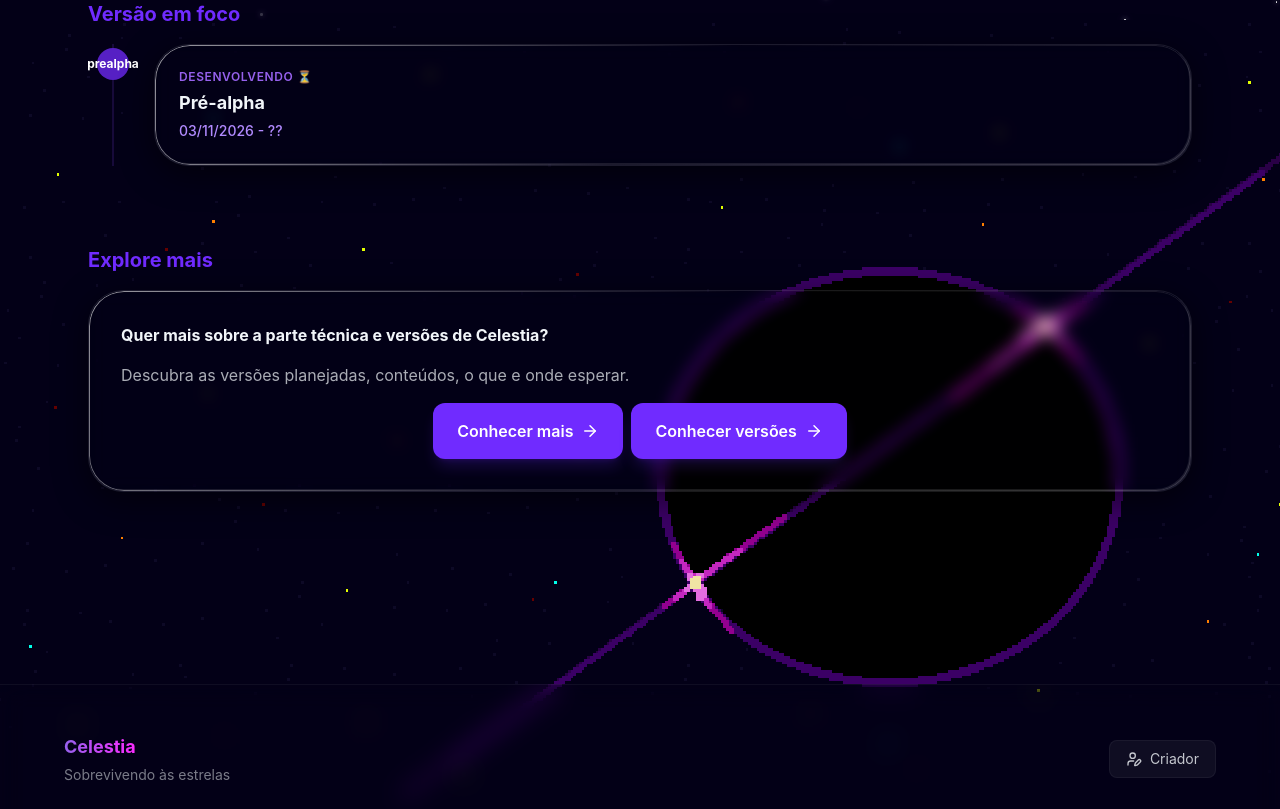
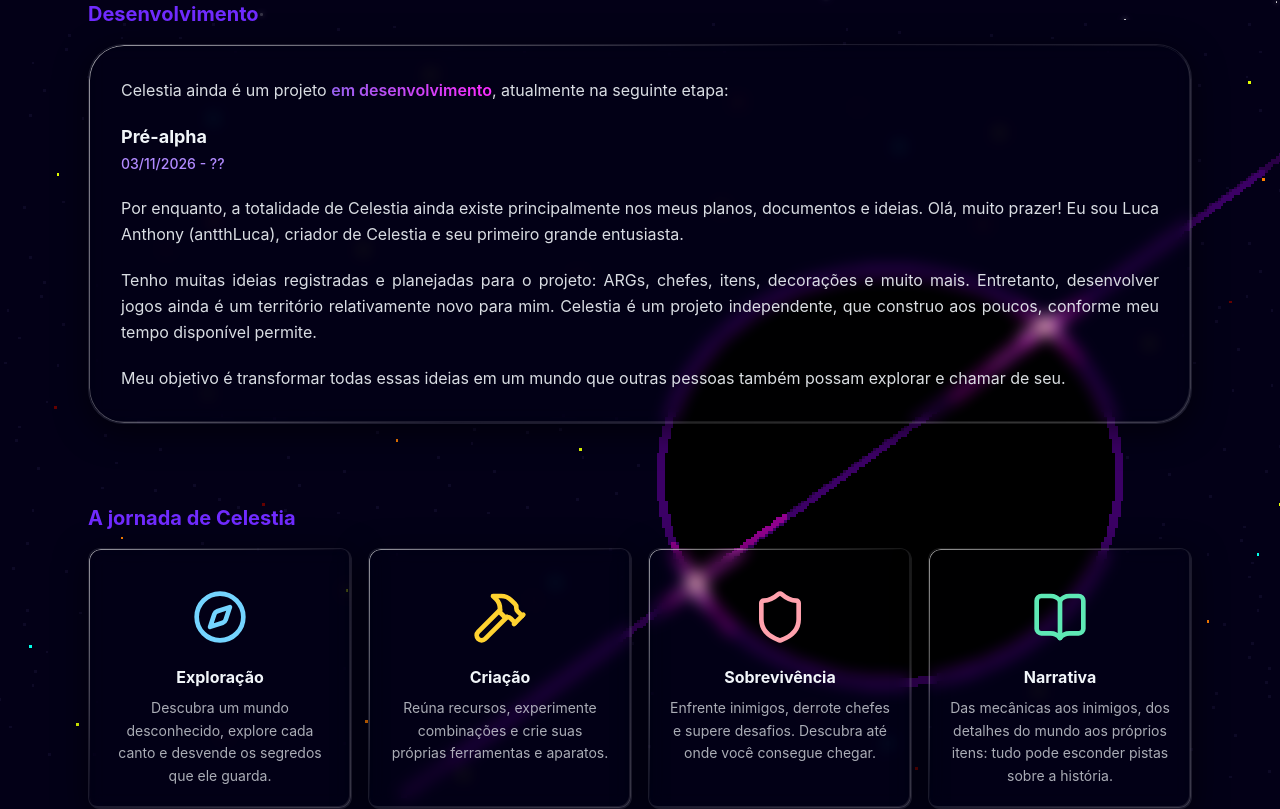
Before and after one commit to antth-Luca/celestia-pages, a React (Vite) app in the folder celestia-pages/: page / in a window 1280 px wide. Shown: the part 780-1589 px from the top of the page. Built offline with nearby package versions, Linux system fonts and the light colour scheme.

Commit message:
Ajustando a page Início

```diff
--- a/celestia-pages/src/pages/Inicio.tsx
+++ b/celestia-pages/src/pages/Inicio.tsx
@@ -1,7 +1,6 @@
 import { useEffect } from "react"
 import { CONFIG } from "../config"
-import { ArrowRight } from "lucide-react"
-import { getStatusLabel } from "../data/VersionData"
+import { ArrowRight, BookOpen, Compass, Hammer, Shield } from "lucide-react"
 import type { VersionsData } from "../data/VersionData"
 
 interface InicioProps {
@@ -15,19 +14,32 @@ export const Inicio: React.FC<InicioProps> = ({ versions }) => {
 
     const latestVersion = Object.values(versions).find(v => v.status === 2)
 
-    if (!latestVersion) {
-        return (
-            <section className="relative pb-20 px-6 max-w-6xl mx-auto">
-                <h4 className="text-xl font-bold text-brand-500 mb-4">
-                    Versão em foco
-                </h4>
-
-                <p className="text-space-tx/70">
-                    Nenhuma versão em desenvolvimento no momento.
-                </p>
-            </section>
-        );
-    }
+    const gameplayPillars = [
+        {
+            t: "Exploração",
+            d: "Descubra um mundo desconhecido, explore cada canto e desvende os segredos que ele guarda.",
+            i: Compass,
+            c: "text-sky-300"
+        },
+        {
+            t: "Criação",
+            d: "Reúna recursos, experimente combinações e crie suas próprias ferramentas e aparatos.",
+            i: Hammer,
+            c: "text-amber-300"
+        },
+        {
+            t: "Sobrevivência",
+            d: "Enfrente inimigos, derrote chefes e supere desafios. Descubra até onde você consegue chegar.",
+            i: Shield,
+            c: "text-rose-300"
+        },
+        {
+            t: "Narrativa",
+            d: "Das mecânicas aos inimigos, dos detalhes do mundo aos próprios itens: tudo pode esconder pistas sobre a história.",
+            i: BookOpen,
+            c: "text-emerald-300"
+        }
+    ]
 
     return (<>
         {/* About Section */}
@@ -45,27 +57,88 @@ export const Inicio: React.FC<InicioProps> = ({ versions }) => {
 
         {/* Focus version */}
         <section id="versoes" className="relative pb-20 px-6 max-w-6xl mx-auto">
-            <h4 className="text-xl font-bold text-brand-500 mb-4">Versão em foco</h4>
-            <div className="relative border-l-2 border-brand-800/40 ml-4 md:ml-6 flex flex-col gap-8">
+            <h4 className="text-xl font-bold text-brand-500 mb-4">Desenvolvimento</h4>
 
                 {/* Latest version */}
-                {
-                    <div key={latestVersion.name} className="relative pl-8 md:pl-10">
-                        <div className="absolute -left-[17px] top-1 bg-brand-600 text-white text-xs font-bold w-8 h-8 rounded-full flex items-center justify-center">
-                            {latestVersion.name}
-                        </div>
+                {latestVersion ? (
+                    <div className="glass-card p-6 md:p-8 flex flex-col gap-1">
+                        <p className="text-justify text-space-tx/90 leading-relaxed">
+                            Celestia ainda é um projeto <span className="text-gradient font-semibold">em desenvolvimento</span>, atualmente na seguinte etapa:
+                        </p>
 
-                        <div className="glass-card p-6 flex flex-col gap-1">
-                            <span className="text-xs font-semibold text-brand-400 uppercase tracking-wider">
-                                {getStatusLabel(latestVersion.status)}
-                            </span>
+                        <div className="mt-4">
                             <h5 className="text-lg font-bold text-space-tx">{latestVersion.title}</h5>
                             <span className="text-sm text-brand-300 font-medium">
                                 {latestVersion.period ? latestVersion.period : "?? - ??"}
                             </span>
                         </div>
+
+                        <p className="text-justify text-space-tx/90 leading-relaxed mt-4">
+                            Por enquanto, a totalidade de Celestia ainda existe principalmente nos meus planos, documentos e ideias. Olá, muito prazer! Eu sou Luca Anthony (antthLuca), criador de Celestia e seu primeiro grande entusiasta.
+                        </p>
+                        <p className="text-justify text-space-tx/90 leading-relaxed mt-4">
+                            Tenho muitas ideias registradas e planejadas para o projeto: ARGs, chefes, itens, decorações e muito mais. Entretanto, desenvolver jogos ainda é um território relativamente novo para mim. Celestia é um projeto independente, que construo aos poucos, conforme meu tempo disponível permite.
+                        </p>
+                        <p className="text-justify text-space-tx/90 leading-relaxed mt-4">
+                            Meu objetivo é transformar todas essas ideias em um mundo que outras pessoas também possam explorar e chamar de seu.
+                        </p>
                     </div>
-                }
+                ) : (
+                    <div className="relative pb-20 px-6 max-w-6xl mx-auto">
+                        <h4 className="text-xl font-bold text-brand-500 mb-4">
+                            Versão em foco
+                        </h4>
+
+                        <p className="text-space-tx/70">
+                            Nenhuma versão em desenvolvimento no momento.
+                        </p>
+                    </div>
+                )}
+
+        </section>
+
+        {/* Gameplay */}
+        <section id="versoes" className="relative pb-20 px-6 max-w-6xl mx-auto">
+            <h4 className="text-xl font-bold text-brand-500 mb-4">A jornada de Celestia</h4>
+
+            <div className="grid grid-cols-2 lg:grid-cols-4 gap-4">
+
+                {gameplayPillars.map((p) => {
+                    const PillarIcon = p.i
+
+                    return(<article
+                        key={p.t}
+                        className={`
+                            glass-card
+                            group relative overflow-hidden
+                            rounded-xl border border-white/10
+                            bg-gradient-to-br
+                            p-5 transition-all duration-300
+                            hover:-translate-y-1 hover:border-white/20
+                        `}
+                    >
+                        <div className="flex items-center justify-center py-5">
+                            <PillarIcon
+                                size={56}
+                                className={`
+                                    ${p.c}
+                                    transition-transform duration-300
+                                    group-hover:scale-110
+                                `}
+                            />
+                        </div>
+
+                        <div className="text-center">
+                            <h5 className="text-center font-bold text-space-tx text-base">
+                                {p.t}
+                            </h5>
+
+                            <p className="text-sm text-space-tx/70 mt-2 leading-relaxed">
+                                {p.d}
+                            </p>
+                        </div>
+                    </article>)
+                })}
 
             </div>
         </section>
```
